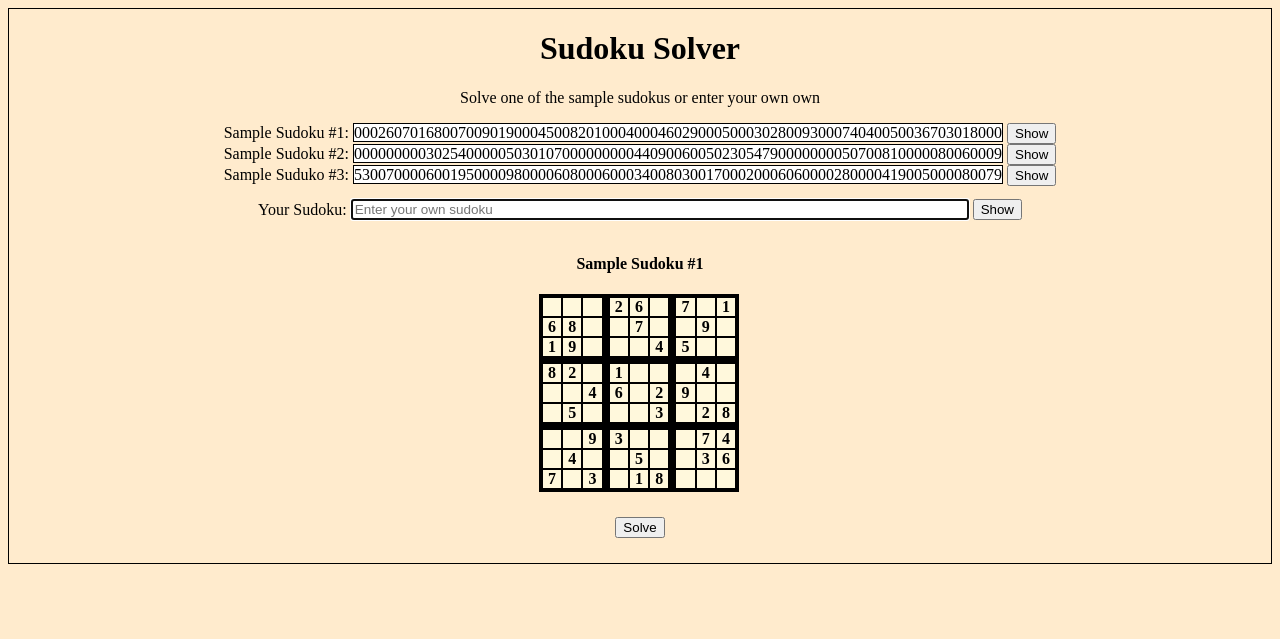
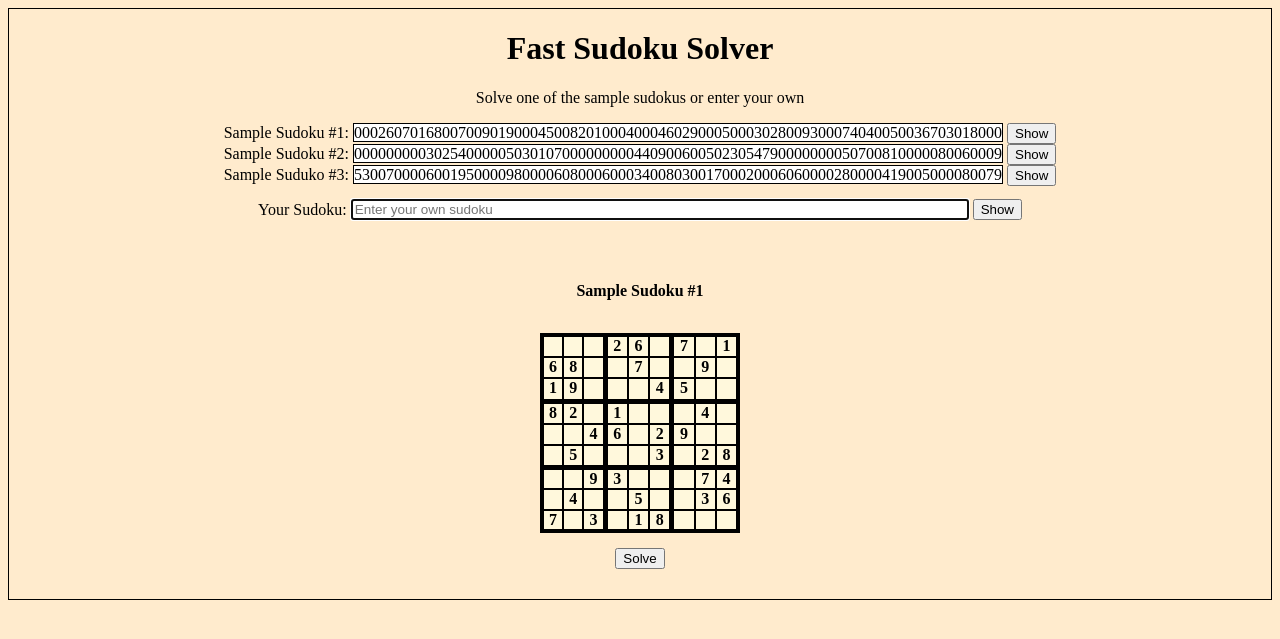
Before and after one commit to KristianMSchmidt/Sudoku-solver-Flask-web-app-, a Flask app: page / in a window 1280 px wide. Shown: the top 639 px of the page. Run offline with Flask 2, Linux system fonts and the light colour scheme.

Commit message:
done for now

```diff
--- a/static/css/main5.css
+++ b/static/css/main5.css
@@ -4,16 +4,23 @@ body {
   text-align: center;
 }
 
-.succes {
-  color: green;
+#input_error {
+  margin-top: 0;
+  margin-bottom: 30px;
 }
 
-.failure {
-  color: red;
+#feedback {
+  margin: 0;
+  margin-top: 5px;
+}
+
+#sudoku_title {
+  margin: 0;
 }
 
 #solve_btn {
-  margin: 25px;
+  margin-top: 15px;
+  margin-bottom: 30px;
 }
 
 #sudoku4_input {
@@ -26,11 +33,7 @@ body {
   width: 610px;
 }
 
-.solve_button {
-  display: inline-block;
-}
-
-.fixed_sudoku {
+.sample_sudoku_string {
   background-color: white;
   border: 1px solid black;
   width: -webkit-fit-content;
@@ -40,32 +43,66 @@ body {
 }
 
 .board {
-  width: 200px;
-  background-color: cornsilk;
-  border: 0px;
-  margin-top: 10px;
-  margin-left: 530px;
-  margin-right: 250px;
-  padding: 0px;
   display: -ms-grid;
   display: grid;
   -ms-grid-columns: (1fr)[3];
       grid-template-columns: repeat(3, 1fr);
-  grid-template-columns: repeat(3, 1fr);
+  -ms-grid-rows: (1fr)[3];
+      grid-template-rows: repeat(3, 1fr);
+  gap: 0;
+  width: 200px;
+  height: 200px;
+  background-color: cornsilk;
+  margin-top: 10px;
+  padding: 0px;
 }
 
 .subboard {
-  border: 3px solid black;
   display: -ms-grid;
   display: grid;
   -ms-grid-columns: (1fr)[3];
       grid-template-columns: repeat(3, 1fr);
-  grid-template-columns: repeat(3, 1fr);
+  -ms-grid-rows: (1fr)[3];
+      grid-template-rows: repeat(3, 1fr);
+  gap: 0;
+  margin: 0;
+  padding: 0;
+  border-top: 3px solid black;
+  border-right: 3px solid black;
   text-align: center;
+}
+
+.subboard.left-border {
+  border-left: 3px solid black;
+}
+
+.subboard.bottom-border {
+  border-bottom: 3px solid black;
 }
 
 .subboard > div {
   margin: 0px;
+  padding: 0;
+  border: 0;
   border: 1px solid black;
 }
+
+.container {
+  width: 100%;
+  display: -webkit-box;
+  display: -ms-flexbox;
+  display: flex;
+  -webkit-box-orient: horizontal;
+  -webkit-box-direction: normal;
+      -ms-flex-direction: row;
+          flex-direction: row;
+  -ms-flex-wrap: wrap;
+      flex-wrap: wrap;
+  -webkit-box-pack: center;
+      -ms-flex-pack: center;
+          justify-content: center;
+  -webkit-box-align: center;
+      -ms-flex-align: center;
+          align-items: center;
+}
 /*# sourceMappingURL=main5.css.map */
--- a/static/css/main5.scss
+++ b/static/css/main5.scss
@@ -4,8 +4,23 @@ body {
   text-align: center;
 }
 
+#input_error {
+  margin-top: 0;
+  margin-bottom: 30px;
+}
+
+#feedback {
+  margin: 0;
+  margin-top: 5px;
+}
+
+#sudoku_title {
+  margin: 0;
+}
+
 #solve_btn {
-  margin: 25px;
+  margin-top: 15px;
+  margin-bottom: 30px;
 }
 
 #sudoku4_input {
@@ -18,10 +33,7 @@ body {
   width: 610px;
 }
 
-.solve_button {
-  display: inline-block;
-}
-.fixed_sudoku {
+.sample_sudoku_string {
   background-color: white;
   border: 1px solid black;
   width: fit-content;
@@ -29,27 +41,47 @@ body {
 }
 
 .board {
-  width: 200px;
-  background-color: cornsilk;
-  border: 0px;
-  margin-top: 10px;
-  margin-left: 530px;
-  margin-right: 250px;
-  padding: 0px;
   display: grid;
   grid-template-columns: repeat(3, 1fr);
-  grid-template-columns: repeat(3, 1fr);
+  grid-template-rows: repeat(3, 1fr);
+  gap: 0;
+  width: 200px;
+  height: 200px;
+  background-color: cornsilk;
+  margin-top: 10px;
+  padding: 0px;
 }
 
 .subboard {
-  border: 3px solid black;
   display: grid;
   grid-template-columns: repeat(3, 1fr);
-  grid-template-columns: repeat(3, 1fr);
+  grid-template-rows: repeat(3, 1fr);
+  gap: 0;
+  margin: 0;
+  padding: 0;
+  border-top: 3px solid black;
+  border-right: 3px solid black;
+  &.left-border {
+    border-left: 3px solid black;
+  }
+  &.bottom-border {
+    border-bottom: 3px solid black;
+  }
   text-align: center;
 }
 
 .subboard > div {
   margin: 0px;
+  padding: 0;
+  border: 0;
   border: 1px solid black;
 }
+
+.container {
+  width: 100%;
+  display: flex;
+  flex-direction: row;
+  flex-wrap: wrap;
+  justify-content: center;
+  align-items: center;
+}
--- a/static/js/main.js
+++ b/static/js/main.js
@@ -51,6 +51,7 @@ function input_handler(sudoku_number){
         2) Enable solve button if no errors
             Disable solve button if errors
         3) Draw input sudoku regardless of errors --> use another function to do this
+        4) Clear feedback message
     */
 
     original_sudoku = document.getElementById("sudoku"+ sudoku_number + "_input").value;
@@ -60,14 +61,14 @@ function input_handler(sudoku_number){
 
     if(!isnum && original_sudoku.length>0){
         //There is an error in input
-        document.getElementById("feedback").innerHTML = "Invalid input (only digits 0-9 allowed)"
-        document.getElementById("feedback").style.color="red";
+        document.getElementById("input_error").innerHTML = "Invalid input (only digits 0-9 are allowed)"
+        document.getElementById("input_error").style.color="red";
         document.getElementById("solve_btn").disabled = true;
     }
     else{
         //No errors in input
-        document.getElementById("feedback").style.color="black";
-        document.getElementById("feedback").innerHTML="";
+        document.getElementById("input_error").style.color="black";
+        document.getElementById("input_error").innerHTML="&nbsp";
         document.getElementById("solve_btn").disabled = false;
         document.getElementById("solve_btn").addEventListener('click', (event) => {
             document.getElementById("sudoku"+sudoku_number+"_input").value=zero_pad(original_sudoku)
@@ -77,6 +78,9 @@ function input_handler(sudoku_number){
 
     //Draw board position (regardless of errors in input)
     show_board(sudoku_number, zero_pad(original_sudoku))
+
+    //Clear feedback message
+    document.getElementById("feedback").innerHTML="&nbsp";
 }
 
 function remove_trailing_zeros(str){
--- a/templates/index.html
+++ b/templates/index.html
@@ -1,12 +1,12 @@
 {% extends 'base.html' %}
 {% block body %}
 
-    <h1>Sudoku Solver</h1>
-    <p>Solve one of the sample sudokus or enter your own own</p>
+    <h1>Fast Sudoku Solver</h1>
+    <p>Solve one of the sample sudokus or enter your own</p>
 
     {% for sudoku in sudokus %}
         <label for="sudoku_{{loop.index}}">{{sudoku.title}}: </label>
-        <p id="sudoku_{{loop.index}}" class="fixed_sudoku">{{sudoku.board}}</p>
+        <p id="sudoku_{{loop.index}}" class="sample_sudoku_string">{{sudoku.board}}</p>
         <input type="button" value="Show" onclick="input_handler('{{loop.index}}')"/><br>
 
         <form method="post" action="{{ url_for('solver') }}"  id="sudoku_form_{{loop.index}}">
@@ -26,11 +26,13 @@
         <input type="button" value="Show" onclick ="input_handler(4)"/>
     </form>
 
-    <p id="feedback"></p>
+    <p id="input_error">&nbsp;</p>
     <h4 id="sudoku_title">Sudoku</h4>
+    <p id="feedback">&nbsp</p>
 
-    {% include 'sudoku_board.html' %}
-
+    <div class="container">
+        {% include 'sudoku_board.html' %}
+    </div>
     <input id="solve_btn" type="button" value="Solve"/>
 
     <script src="../static/js/main.js"></script>
@@ -51,13 +53,12 @@
             <script>
                 show_board("{{sudoku_number}}", "{{solved_sudoku}}", is_solution= true);
                 document.getElementById("feedback").style.color = "green";
-                document.getElementById("feedback").innerHTML += "[Solved using {{solution_method}}]";
+                document.getElementById("feedback").innerHTML += "Solved using {{solution_method}}";
             </script>
         {% else %}
             <script>
                 document.getElementById("feedback").style.color = "red";
-                document.getElementById("feedback").innerHTML += "[Your sudoku has no solution]";
-
+                document.getElementById("feedback").innerHTML += "Your sudoku has no solution!";
             </script>
         {% endif %}
     {% else %}
--- a/templates/sudoku_board.html
+++ b/templates/sudoku_board.html
@@ -1,5 +1,5 @@
 <div class="board">
-    <div class="subboard">
+    <div class="subboard left-border">
         <div id="0">0</div>
         <div id="1">1</div>
         <div id="2">2</div>
@@ -33,7 +33,7 @@
         <div id="25">24</div>
         <div id="26">26</div>
     </div>
-    <div class="subboard">
+    <div class="subboard left-border">
         <div id="27">27</div>
         <div id="28">28</div>
         <div id="29">29</div>
@@ -66,7 +66,7 @@
         <div id="52">52</div>
         <div id="53">53</div>
     </div>
-    <div class="subboard">
+    <div class="subboard left-border bottom-border">
         <div id="54">54</div>
         <div id="55">55</div>
         <div id="56">56</div>
@@ -77,7 +77,7 @@
         <div id="73">73</div>
         <div id="74">74</div>
     </div>
-    <div class="subboard">
+    <div class="subboard bottom-border">
         <div id="57">57</div>
         <div id="58">58</div>
         <div id="59">59</div>
@@ -88,7 +88,7 @@
         <div id="76">76</div>
         <div id="77">77</div>
     </div>
-    <div class="subboard">
+    <div class="subboard bottom-border">
         <div id="60">60</div>
         <div id="61">61</div>
         <div id="62">62</div>
```
Also changed, not shown: 1 other file.
